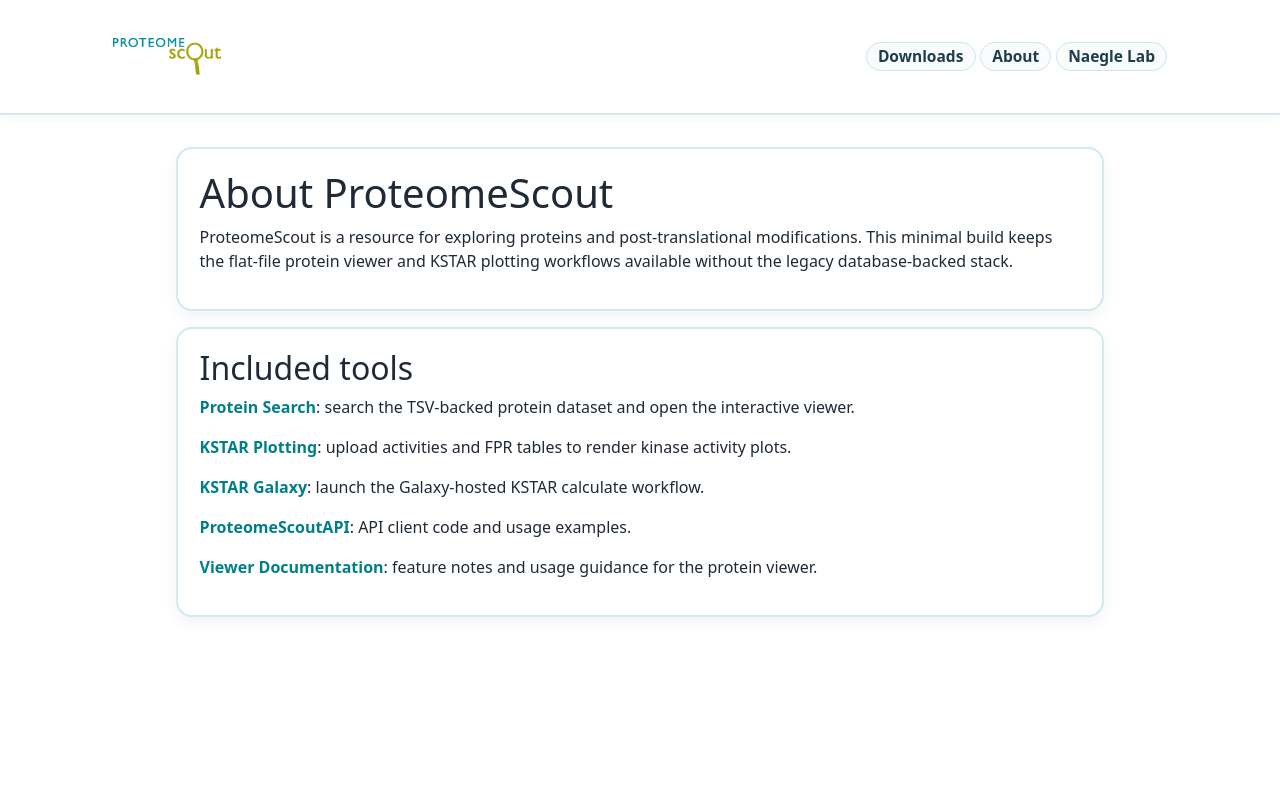
After one commit to NaegleLab/proteomescout-v4, a Flask app: template flatfile_app/templates/about.html in a window 1280 px wide. The commit adds this page. Run offline with Flask 3, Linux system fonts and the light colour scheme; the template is opened without the code that fills it, so the values that code supplies are empty; parts of the project's set-up code (start-up, migrations or seed data) failed here and were passed over.

Commit message:
new pages and menu nav

```diff
--- a/flatfile_app/config.py
+++ b/flatfile_app/config.py
@@ -6,6 +6,10 @@
     PROTEIN_DATA_TSV_PATH = os.environ.get('PROTEIN_DATA_TSV_PATH', 'data/data.tsv')
     CITATIONS_TSV_PATH = os.environ.get('CITATIONS_TSV_PATH', 'data/citations.tsv')
     MAX_SEARCH_RESULTS = int(os.environ.get('MAX_SEARCH_RESULTS', '200'))
+    NAEGLE_LAB_URL = os.environ.get(
+        'NAEGLE_LAB_URL',
+        'https://engineering.virginia.edu/labs-groups/naegle-research-lab',
+    )
     DOCUMENTATION_URL = os.environ.get(
         'DOCUMENTATION_URL',
         'https://www.assembla.com/spaces/proteomescout/wiki/Protein_Viewer',
--- /dev/null
+++ b/flatfile_app/templates/about.html
@@ -0,0 +1,119 @@
+<!doctype html>
+<html lang="en">
+<head>
+  <meta charset="utf-8">
+  <meta name="viewport" content="width=device-width, initial-scale=1">
+  <title>About ProteomeScout</title>
+  <link href="https://cdn.jsdelivr.net/npm/bootstrap@5.3.3/dist/css/bootstrap.min.css" rel="stylesheet">
+  <style>
+    :root {
+      --teal: #009ca9;
+      --teal-dark: #007f89;
+      --ink: #1f2a36;
+    }
+    body {
+      background: #ffffff;
+      color: var(--ink);
+      min-height: 100vh;
+    }
+    .top-nav {
+      background: #ffffff;
+      border-bottom: 2px solid #d8e8ec;
+      box-shadow: 0 2px 8px rgba(22, 50, 70, 0.05);
+    }
+    .top-nav .inner {
+      max-width: 1080px;
+      margin: 0 auto;
+      padding: 0.15rem 0.8rem;
+      display: flex;
+      align-items: center;
+      justify-content: space-between;
+      gap: 0.65rem;
+    }
+    .brand img {
+      width: 108px;
+      height: 108px;
+      object-fit: contain;
+    }
+    .nav-links {
+      display: inline-flex;
+      align-items: center;
+      gap: 0.28rem;
+      flex-wrap: wrap;
+    }
+    .nav-pill {
+      border: 1px solid #cfe4e8;
+      color: #1e3e4c;
+      text-decoration: none;
+      background: #f8fcfd;
+      border-radius: 999px;
+      padding: 0.3rem 0.7rem;
+      font-size: 0.97rem;
+      font-weight: 600;
+      line-height: 1.1;
+    }
+    .nav-pill:hover {
+      border-color: var(--teal);
+      color: var(--teal-dark);
+      background: #eef8fa;
+    }
+    .shell {
+      max-width: 960px;
+      margin: 0 auto;
+      padding: 2rem 1rem 3rem;
+    }
+    .card-block {
+      background: #fff;
+      border: 2px solid #d1eaed;
+      border-radius: 1rem;
+      padding: 1.25rem 1.35rem;
+      box-shadow: 0 6px 14px rgba(22, 50, 70, 0.06);
+      margin-bottom: 1rem;
+    }
+    .card-block h1,
+    .card-block h2 {
+      margin-top: 0;
+    }
+    .link-list a {
+      color: var(--teal-dark);
+      text-decoration: none;
+      font-weight: 600;
+    }
+    .link-list a:hover {
+      text-decoration: underline;
+    }
+  </style>
+</head>
+<body>
+  <header class="top-nav" aria-label="Top Navigation">
+    <div class="inner">
+      <a class="brand" href="{{ url_for('index') }}">
+        <img src="{{ url_for('static', filename='images/proteomescout_logo.png') }}" alt="ProteomeScout Logo">
+      </a>
+      <nav class="nav-links">
+        <a class="nav-pill" href="{{ url_for('downloads') }}">Downloads</a>
+        <a class="nav-pill" href="{{ url_for('about') }}">About</a>
+        <a class="nav-pill" href="{{ naegle_lab_url }}" target="_blank" rel="noreferrer">Naegle Lab</a>
+      </nav>
+    </div>
+  </header>
+
+  <main class="shell">
+    <section class="card-block">
+      <h1>About ProteomeScout</h1>
+      <p>ProteomeScout is a resource for exploring proteins and post-translational modifications. This minimal build keeps the flat-file protein viewer and KSTAR plotting workflows available without the legacy database-backed stack.</p>
+    </section>
+
+    <section class="card-block">
+      <h2>Included tools</h2>
+      <div class="link-list">
+        <p><a href="{{ url_for('proteins.search') }}">Protein Search</a>: search the TSV-backed protein dataset and open the interactive viewer.</p>
+        <p><a href="{{ url_for('kstar.landing') }}">KSTAR Plotting</a>: upload activities and FPR tables to render kinase activity plots.</p>
+        <p><a href="{{ kstar_galaxy_url }}" target="_blank" rel="noreferrer">KSTAR Galaxy</a>: launch the Galaxy-hosted KSTAR calculate workflow.</p>
+        <p><a href="{{ proteomescout_api_url }}" target="_blank" rel="noreferrer">ProteomeScoutAPI</a>: API client code and usage examples.</p>
+        <p><a href="{{ documentation_url }}" target="_blank" rel="noreferrer">Viewer Documentation</a>: feature notes and usage guidance for the protein viewer.</p>
+      </div>
+    </section>
+  </main>
+</body>
+</html>
```
Also changed, not shown: flatfile_app/__init__.py (+48 -1 lines), flatfile_app/templates/downloads.html (added, +132 -0 lines), flatfile_app/templates/home.html (+3 -6 lines).
